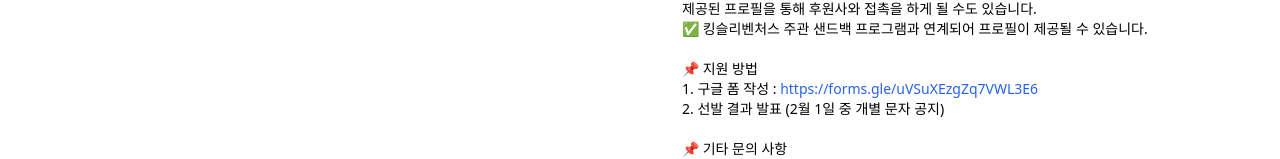
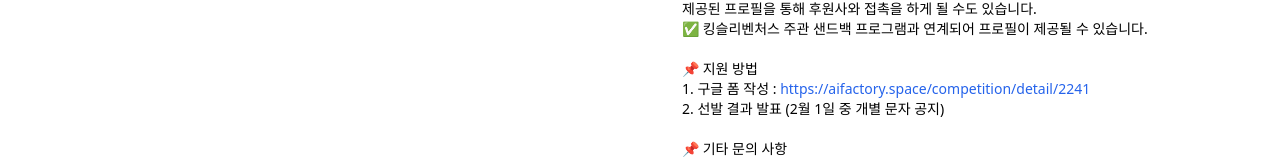
Before and after one commit to Prometheus-ML/Prometheus-Web-Front, a Nuxt app: page /hackathon in a window 1280 px wide. Shown: the part 1305-1464 px from the top of the page. Built offline with nearby package versions, Linux system fonts and the light colour scheme; no server answers.

Commit message:
Edit link

```diff
--- a/pages/hackathon.vue
+++ b/pages/hackathon.vue
@@ -92,10 +92,10 @@
             📌 지원 방법 <br />
             1. 구글 폼 작성 :
             <a
-              href="https://forms.gle/uVSuXEzgZq7VWL3E6"
+              href="https://aifactory.space/competition/detail/2241"
               class="text-blue-600 dark:text-blue-500 hover:underline"
             >
-              https://forms.gle/uVSuXEzgZq7VWL3E6
+              https://aifactory.space/competition/detail/2241
             </a>
             <br />
             2. 선발 결과 발표 (2월 1일 중 개별 문자 공지) <br />
@@ -150,7 +150,7 @@ export default {
   data: () => ({}),
   methods: {
     openGoogleForm: function () {
-      window.open("https://forms.gle/uVSuXEzgZq7VWL3E6");
+      window.open("https://aifactory.space/competition/detail/2241");
     },
   },
 };
```
